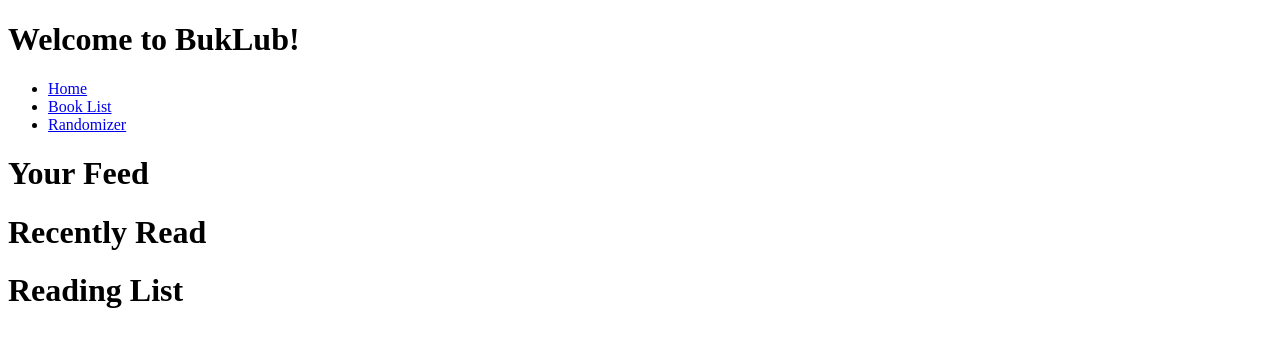
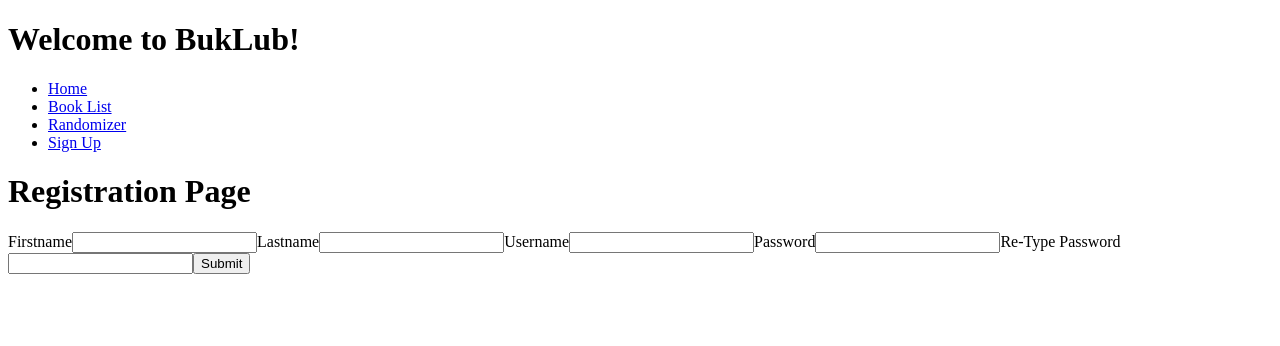
Before and after one commit to asekito/Buklub, a React app in the folder client/: page /register in a window 1280 px wide. Shown: the top 346 px of the page. Built offline with nearby package versions, Linux system fonts and the light colour scheme.

Commit message:
initialize sign up page

```diff
--- a/client/src/App.tsx
+++ b/client/src/App.tsx
@@ -4,6 +4,7 @@ import BookList from "./components/BookList";
 import Randomizer from "./components/Randomizer";
 import Home from "./components/Home";
 import ReadList from "./components/BookReview";
+import Registration from "./components/User-Auth/Registration";
 
 export const App = () => (
   <div>
@@ -21,9 +22,15 @@ export const App = () => (
             <li>
               <Link to='/book-randomizer'>Randomizer</Link>
             </li>
+            <li>
+              <Link to='/register'>Sign Up</Link>
+            </li>
           </ul>
         </nav>
         <Switch>
+          <Route path='/register'>
+            <Registration />
+          </Route>
           <Route path='/book-read-list'>
             <ReadList />
           </Route>
--- /dev/null
+++ b/client/src/components/User-Auth/Registration.tsx
@@ -0,0 +1,47 @@
+import * as React from "react";
+
+const Registration = () => {
+  const [user, setUser] = React.useState({
+    username: "",
+    firstname: "",
+    lastname: "",
+    password: "",
+  });
+
+  const onChangeForPasswordVerificiation = () => {};
+  const handleChange = async (e: any) => {
+    e.preventDefault();
+    const { name, value } = e.target;
+    await setUser({ ...user, [name]: value });
+    console.log(user);
+  };
+
+  return (
+    <div>
+      <h1>Registration Page</h1>
+      <form>
+        <label>Firstname</label>
+        <input type='text' name='firstname' onChange={handleChange} />
+        <label>Lastname</label>
+        <input type='text' name='lastname' onChange={handleChange} />
+        <label>Username</label>
+        <input type='text' name='username' onChange={handleChange} />
+        <label>Password</label>
+        <input type='password' name='password' onChange={handleChange} />
+        <label>Re-Type Password</label>
+        <input type='password' name='passwordVerification' />
+        <input type='submit' />
+      </form>
+    </div>
+  );
+};
+
+type UserRegistration = {
+  firstname: string;
+  lastname: string;
+  username: string;
+  password: string;
+  re_type_password: string;
+};
+
+export default Registration;
```
Also changed, not shown: client/src/components/User-Auth/Login.tsx (added).
